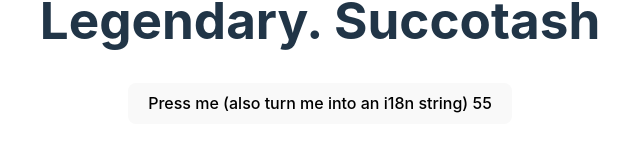
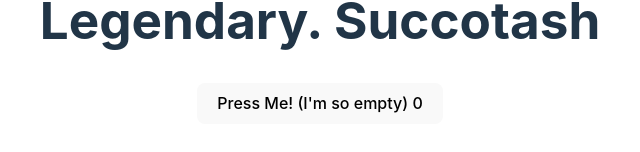
Before and after one commit to Azoghal/legendary-succotash, a React (Vite) app in the folder lodge/: page / in a window 1280 px wide. Shown: the part 434-586 px from the top of the page, without its empty margins (320-960 px from the left). Built offline with nearby package versions, Linux system fonts and the light colour scheme.

Commit message:
basic i18n

```diff
--- a/lodge/package.json
+++ b/lodge/package.json
@@ -13,8 +13,10 @@
   "dependencies": {
     "@testing-library/jest-dom": "^6.1.4",
     "@testing-library/react": "^14.0.0",
+    "i18next": "^23.6.0",
     "react": "^18.2.0",
-    "react-dom": "^18.2.0"
+    "react-dom": "^18.2.0",
+    "react-i18next": "^13.3.1"
   },
   "devDependencies": {
     "@types/react": "^18.2.15",
--- a/lodge/src/App.tsx
+++ b/lodge/src/App.tsx
@@ -11,7 +11,7 @@ function App() {
         </a>
       </div>
       <h1>Legendary. Succotash</h1>
-      <Counter val={55}/>
+      <Counter val={0}/>
     </>
   )
 }
--- a/lodge/src/components/Counter.tsx
+++ b/lodge/src/components/Counter.tsx
@@ -1,19 +1,22 @@
 import { useState } from "react"
+import { useTranslation } from "react-i18next";
 
 interface ICounterProps{
     val: number
 }
 
 export default function Counter(props: ICounterProps){
-    const [count, setCount] = useState<number>(props.val)
+    const { t } = useTranslation();
+
+    const [value, setValue] = useState<number>(props.val)
 
     const increment = ()=>{
-        setCount(count+1)
+        setValue(value+1)
     }
 
     return (
         <>
-            <button onClick={increment}> Press me (also turn me into an i18n string) {count} </button>
+            <button onClick={increment}> {t("counter.label")} ({t("counter",{count:value})}) {value} </button>
         </>
     )
 }
--- /dev/null
+++ b/lodge/src/i18n/en/translation.json
@@ -0,0 +1,6 @@
+{
+    "counter.label": "Press Me!",
+    "counter_zero": "I'm so empty",
+    "counter_one": "I'm just right",
+    "counter_other": "I'm so full"
+}
--- /dev/null
+++ b/lodge/src/i18n/i18n.ts
@@ -0,0 +1,18 @@
+import i18next from 'i18next';
+import { initReactI18next } from 'react-i18next';
+import translation from './en/translation.json';
+
+i18next.use(initReactI18next).init({
+  lng: 'en',
+  debug: true,
+  resources: {
+    en: {
+      translation,
+    },
+  },
+  // if you see an error like: "Argument of type 'DefaultTFuncReturn' is not assignable to parameter of type xyz"
+  // set returnNull to false (and also in the i18next.d.ts options)
+  // returnNull: false,
+});
+
+export default i18next
--- a/lodge/src/main.tsx
+++ b/lodge/src/main.tsx
@@ -2,6 +2,8 @@ import React from 'react'
 import ReactDOM from 'react-dom/client'
 import App from './App.tsx'
 import './index.css'
+import "./i18n/i18n.ts";
+
 
 ReactDOM.createRoot(document.getElementById('root')!).render(
   <React.StrictMode>
```
Also changed, not shown: 1 other file (tests, documents, lock files or other folders).
